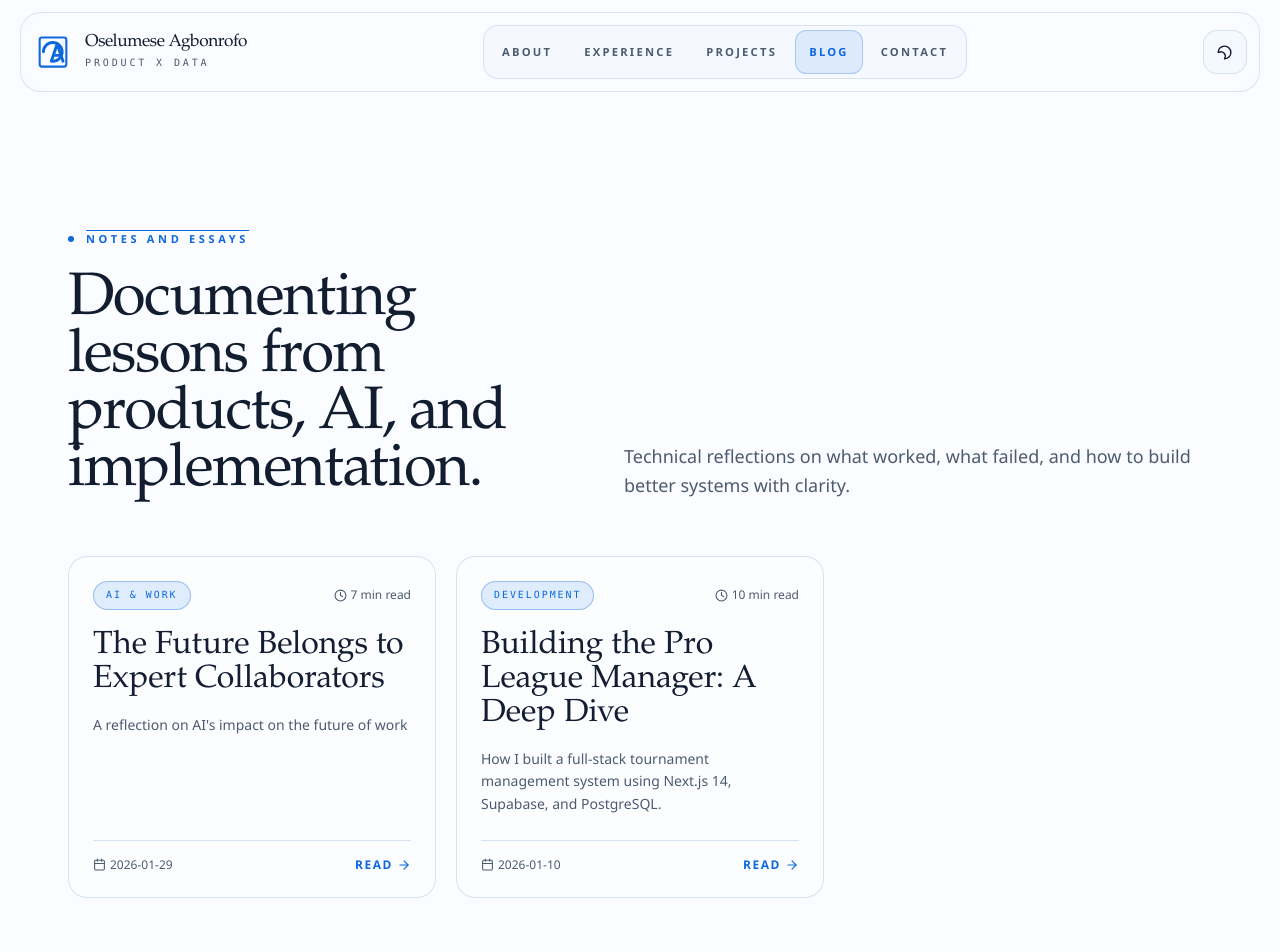
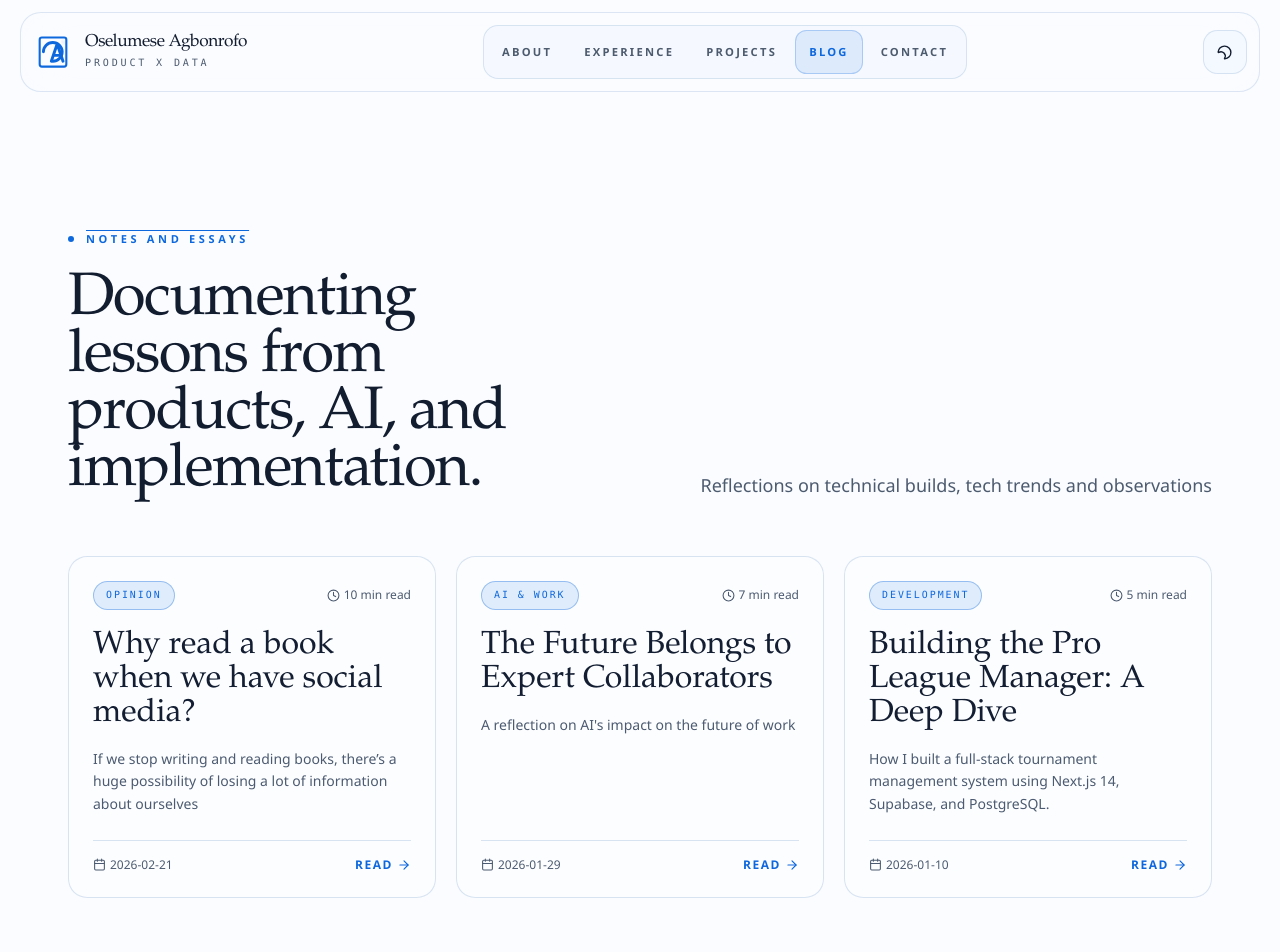
Before and after one commit to oselumeseagbonrofo/portfolio, a Next.js app: page /blog in a window 1280 px wide. Shown: the top 952 px of the page. Built offline with nearby package versions, Linux system fonts and the light colour scheme.

Commit message:
feat: add new blog post

```diff
--- a/src/app/blog/page.tsx
+++ b/src/app/blog/page.tsx
@@ -1,5 +1,5 @@
-import { getAllPosts } from '@/lib/blog';
-import { BlogList } from './BlogList';
+import { getAllPosts } from "@/lib/blog";
+import { BlogList } from "./BlogList";
 
 export default async function Blog() {
   const posts = await getAllPosts();
@@ -13,11 +13,13 @@ export default async function Blog() {
               <span className="h-1.5 w-1.5 rounded-full bg-primary" />
               Notes and Essays
             </span>
-            <h1 className="section-title mt-6 text-balance">Documenting lessons from products, AI, and implementation.</h1>
+            <h1 className="section-title mt-6 text-balance">
+              Documenting lessons from products, AI, and implementation.
+            </h1>
           </div>
 
           <p className="section-subtitle lg:justify-self-end">
-            Technical reflections on what worked, what failed, and how to build better systems with clarity.
+            Reflections on technical builds, tech trends and observations
           </p>
         </div>
 
--- a/src/content/blog/pro-league-deep-dive.md
+++ b/src/content/blog/pro-league-deep-dive.md
@@ -3,7 +3,7 @@ title: "Building the Pro League Manager: A Deep Dive"
 date: "2026-01-10"
 excerpt: "How I built a full-stack tournament management system using Next.js 14, Supabase, and PostgreSQL."
 category: "Development"
-readTime: "10 min read"
+readTime: "5 min read"
 ---
 
 Creating a robust tournament management system requires a careful balance of real-time updates, complex data relationships, and a seamless user experience. Here's how I approached the development of the **Pro League Manager**.
--- /dev/null
+++ b/src/content/blog/why-read-a-book.md
@@ -0,0 +1,27 @@
+---
+title: "Why read a book when we have social media?"
+date: "2026-02-21"
+excerpt: "If we stop writing and reading books, there’s a huge possibility of losing a lot of information about ourselves"
+category: "Opinion"
+readTime: "10 min read"
+---
+
+This reflection has been something I have had on my mind for a long time now. Since 2024 actually, when I did a class course on e-publishing. This piece is a reflection on the relevance of books. I will attempt to emphasise the need for reading books in two contexts both as a technologist and as Nigerian.
+
+Books, books, books. If you’re a Gen Z, you will understand that there has been a lot of talk about Gen Z not reading enough if at all. I, myself, am not the best of readers in terms of consistency and volume covered. I am slow in reading and abandon some books at times. However, I still find books very relevant. With the growth of social media, there has been some optimism that it will displace the position of books as the most important source of knowledge. I disagree with this context and will also layout my argument for books in this piece. I focus specifically on text driven social platforms like X and long form video platforms like Youtube. I’ll be pointing some issues with social media in terms of knowledge production in the next section.
+
+Social media attempts to summarise complex ideas into short posts. Imagine *Things Fall Apart* by Chinua Achebe being shortened into 280 character/ 50 word limit of the Twitter free plan. There’s no way you can have the richness of thought contained in the book on social media. At best, you’ll have a snapshot of it. Social media is excellent for getting instantaneous reaction not systematic reflection. That is why you will observe that notable people usually write books about their experience. Books give a certain kind of permanence that social media posts don’t give. The regular user finds it easier to locate a book than locate a singular post among thousands. There’s no doubt that social media is a useful tool for understanding peoples perspectives of present occurrences but if you want to understand the past in a structured manner, you usually have to find the information within books.
+
+Furthermore, I will argue from the aspect of creative control and democratic access. It has never been easier to publish a book. The same way anyone can sit down from the comfort of their room and post a video on Youtube is the same way he could publish a book online on Amazon KDP or Selar. Authors exercise large amounts of creative control in writing their stories. They are free to present their books in any structure possible contrary to popular assumptions.
+
+While there is an argument that social media gives a large amount of creative control, long form content contained in books gives free expression to one's ideas. Even in our fast paced, short attention span world, depth is still a treasure and is one of the elements books still have. Although you can find 12 hour content on Youtube, the platform is not natively designed for that length of content. There are some people that can only watch a 30 minutes max video on Youtube but you have to do that if you are reading books. Although with the growth of Artificial Intelligence tools, there’s the tendency to just throw the book into ChatGPT or NotebookLM and get a summary. However, these tools take away the satisfaction of watching an interesting story unfold before one’s eyes. We still need books to enable free expression of ideas without recourse to maximising for recommendation by an algorithm.
+
+With this said, I will be moving to the relevance of books and reading for tech bros
+
+Being a tech bro especially in the age of advanced coding tools has never made reading books less attractive, each iteration of Claude, Gemini and GPT Codex push the code generation capability of AI models. However, books still help with learning new paradigms and tools. The biggest complaint I can see from a tech book is that they might get obsolete. That only happens when the focus of the book is on tools not the underlying process and system guiding the usage of the tool. An example to contrast it could be a book on UI design versus a book on Tailwind CSS. Once the focus is placed on the process, it becomes obvious that the depth provided by books is unmatched. The closest replica to a book can only be found on Youtube. That’s why the focus is on having practical implementation videos on Youtube as tools are constantly in flux. Books provide a structure that is often needed for learning new things systematically as opposed to Youtube. If you want to understand a concept and learn on your own, I recommend starting with a book as it provides a guide you can follow for structured learning.
+
+Documentation (docs) is a close sibling to books for a developer. Documentation is the living description of the entire system. Ideally when using a tool or programming language for the first time, the first piece of advice is to "read the docs” to understand what a tool can and can’t do. Without a long form content of record, software teams collapse under the increasing scale of the solutions they create. Documentation is also useful for AI agents as it provides them the context they need to write functioning code.
+
+After reflecting on the importance of books for technologists, I will now focus on its importance for Nigerians and storytelling across the continent. Books give African authors the ability to capture the stories of their people clearly. This extends to both fiction and non-fiction books. Think of the civil war conflict captured by Chimamanda Adichie’s *Half of a Yellow Sun.* There is a great benefit in telling one’s stories. It is even more crucial in the AI age. LLMs (think ChatGPT) are trained on mainly text data. Books make a huge portion of the data used to teach AI models to reason like humans. If we stop writing and reading books, there’s a huge possibility of losing a lot of information about ourselves. We have already seen that oral history is limited by the importance of transmission from one generation to the next. Writing solves this issue as it ensures that people can always discover the information in a permanent form. We need to write so our stories can shape the AI models of today and in future. If we do not write or read, we risk creating models with bias towards us while also bringing up new generations of Africans to believe false narratives about themselves and their people. This wave of authorship must be championed by brilliant African authors who try as much as possible to capture African stories authentically and encouraged more by an eager to read population.
+
+To conclude, books sparked a revolution in Western Europe. If more Africans embrace books and book publishing, there is no doubt that they can spark a revolution of progress in the continent. Next time, you are a bored and about to doom scroll, consider reading a book instead, you will be better for it.
```
